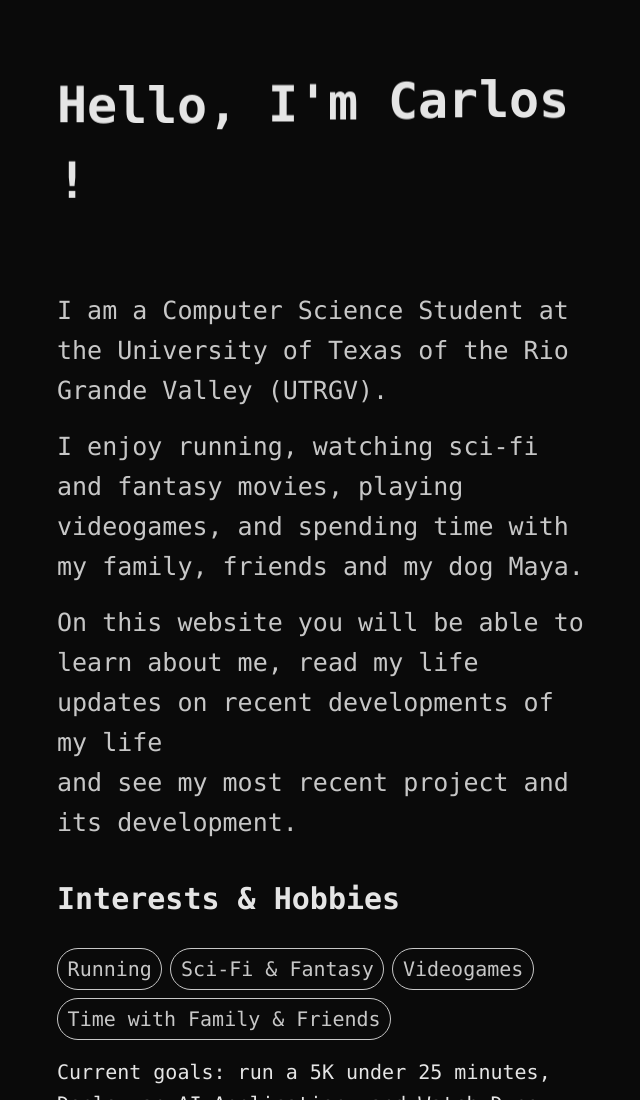
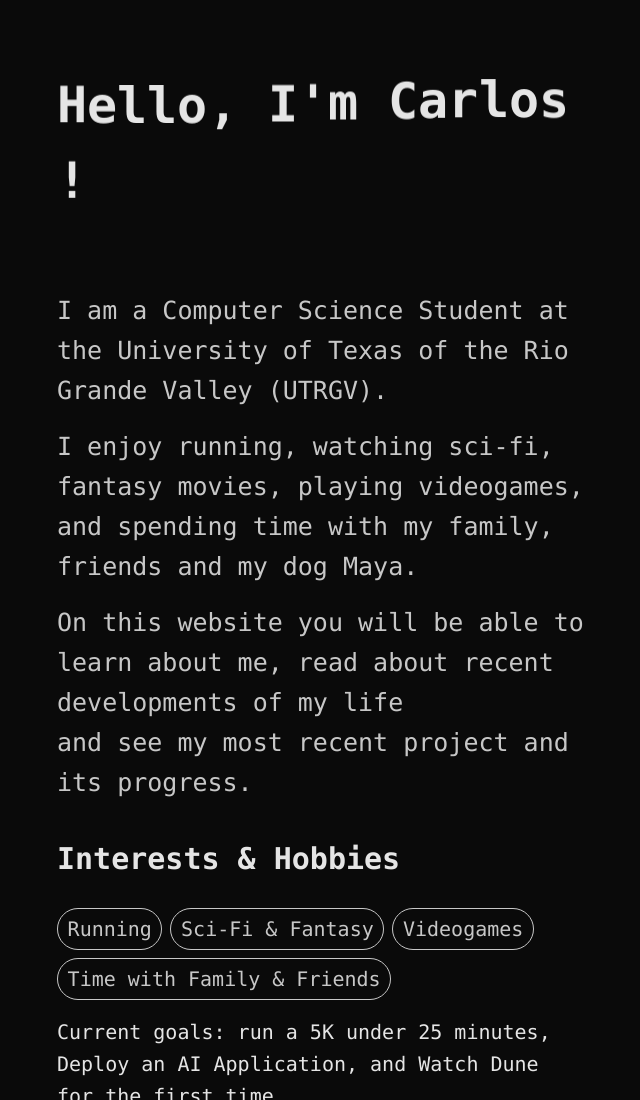
Before and after one commit to carlostorres18/carlostorres18.github.io, a plain HTML site: page index.html in a window 1280 px wide. Shown: the top 1100 px of the page, without its empty margins (319-959 px from the left). Drawn offline with Linux system fonts and the light colour scheme.

Commit message:
First Push on new laptop test.

```diff
--- a/index.html
+++ b/index.html
@@ -14,9 +14,9 @@
 
         <section class="whoami">
             <p>I am a Computer Science Student at the University of Texas of the Rio Grande Valley (UTRGV).</p>
-            <p>I enjoy running, watching sci-fi and fantasy movies, playing videogames, and spending time with my family, friends and my dog Maya.</p>
-            <p>On this website you will be able to learn about me, read my life updates on recent developments of my life <br>
-            and see my most recent project and its development.</p>
+            <p>I enjoy running, watching sci-fi, fantasy movies, playing videogames, and spending time with my family, friends and my dog Maya.</p>
+            <p>On this website you will be able to learn about me, read about recent developments of my life <br>
+            and see my most recent project and its progress.</p>
         </section>
 
         <section class="interests">
```
